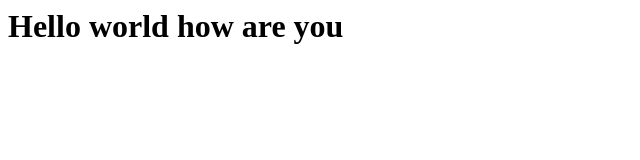
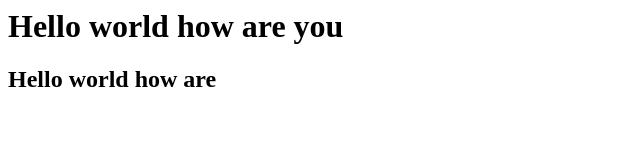
Before and after one commit to CyberYouth/local-repo, a plain HTML site: page index.html in a window 1280 px wide. Shown: the whole page, without its empty margins (0-640 px from the left). Drawn offline with Linux system fonts and the light colour scheme.

Commit message:
add new feature

```diff
--- a/index.html
+++ b/index.html
@@ -1 +1,2 @@
 <h1>Hello world how are you </h>
+<h2>Hello world how are </h2>
```
